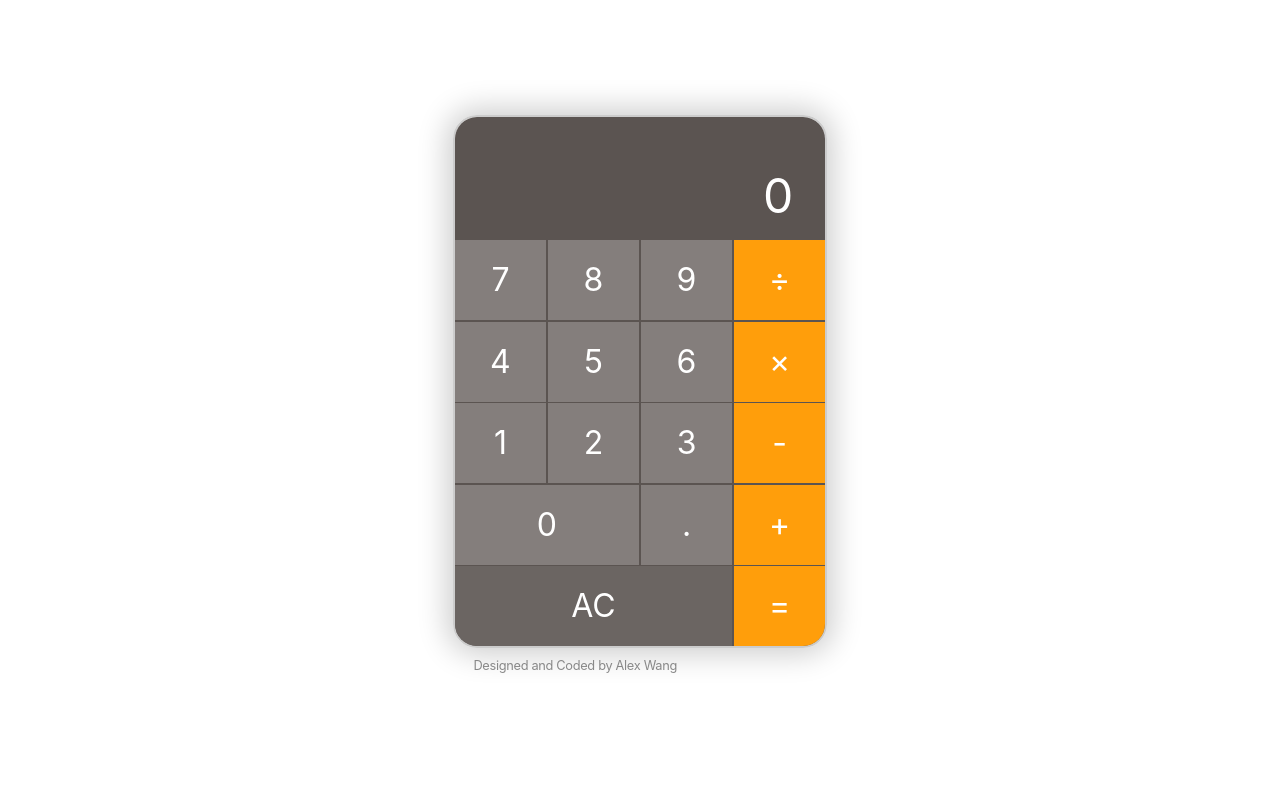
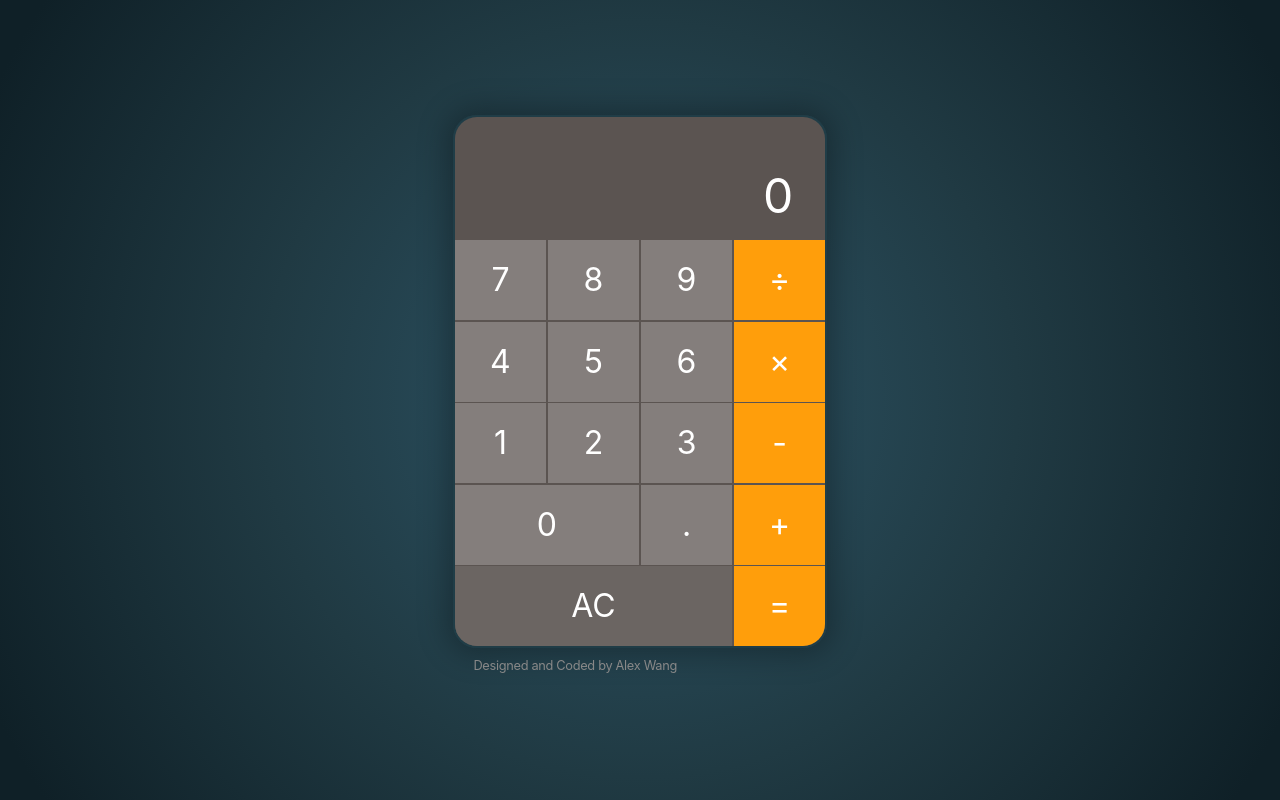
Before and after one commit to MarkLumenAW/Calculator, a React (Vite) app: page / in a window 1280 px wide. Built offline with nearby package versions, Linux system fonts and the light colour scheme; some icons are missing.

Commit message:
Update Style

```diff
--- a/src/App.css
+++ b/src/App.css
@@ -7,9 +7,9 @@
 }
 
 .container-main {
-  box-shadow: 0px 0px 30px 6px rgba(0, 0, 0, 0.2);
+  box-shadow: 0px 0px 30px 6px rgba(0, 0, 0, 0.3);
   border-radius: 1.5rem;
-  border: 2px solid #ccc;
+  border: 2px solid #203d47;
   overflow: hidden;
 }
 
--- a/src/index.css
+++ b/src/index.css
@@ -3,7 +3,7 @@
   line-height: 1.5;
   font-weight: 400;
 
-  background-color: FFFFFF;
+  background: radial-gradient(circle at center, #2C5364 5%, #203A43 50%, #0F2027 95%);
 
   font-synthesis: none;
   text-rendering: optimizeLegibility;
```
